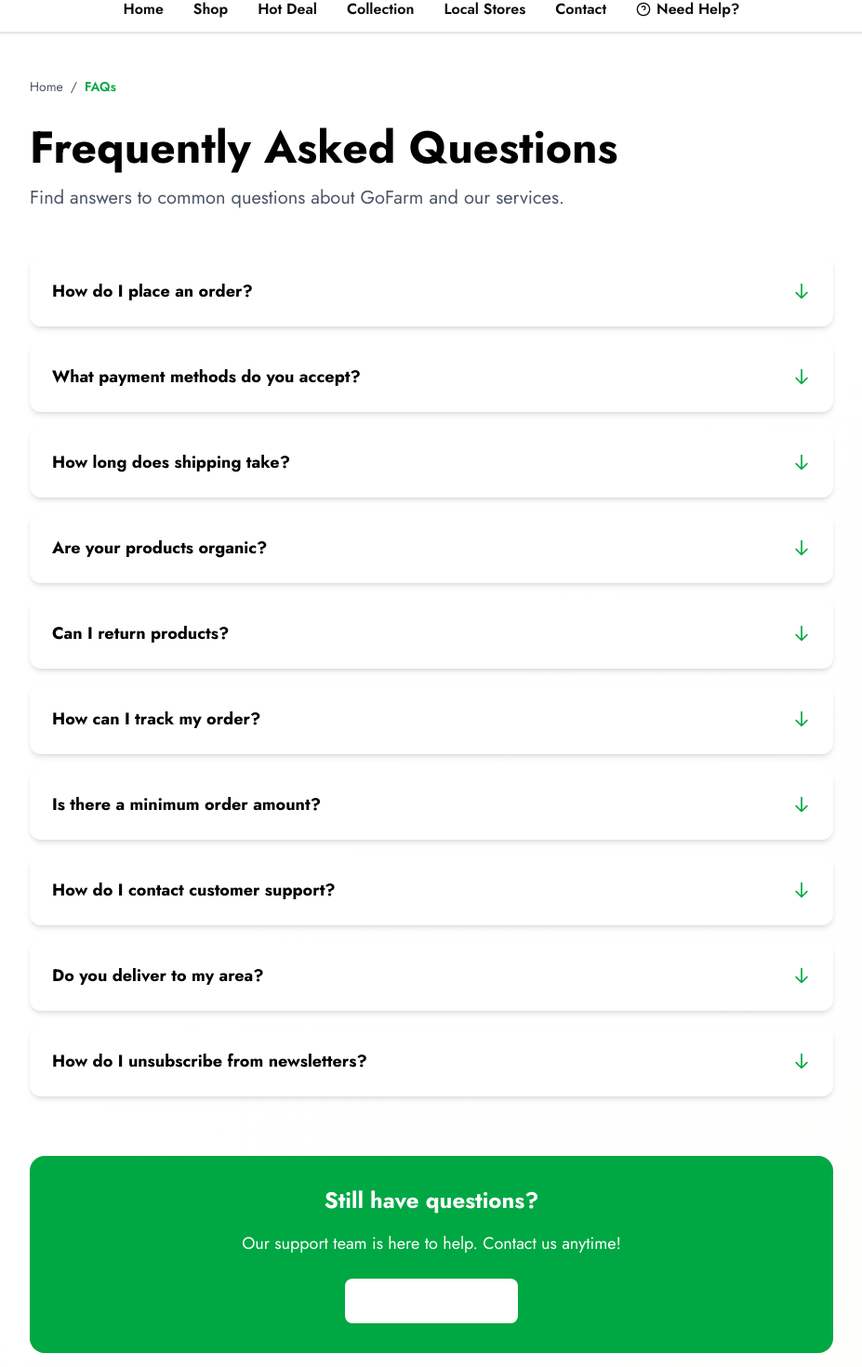
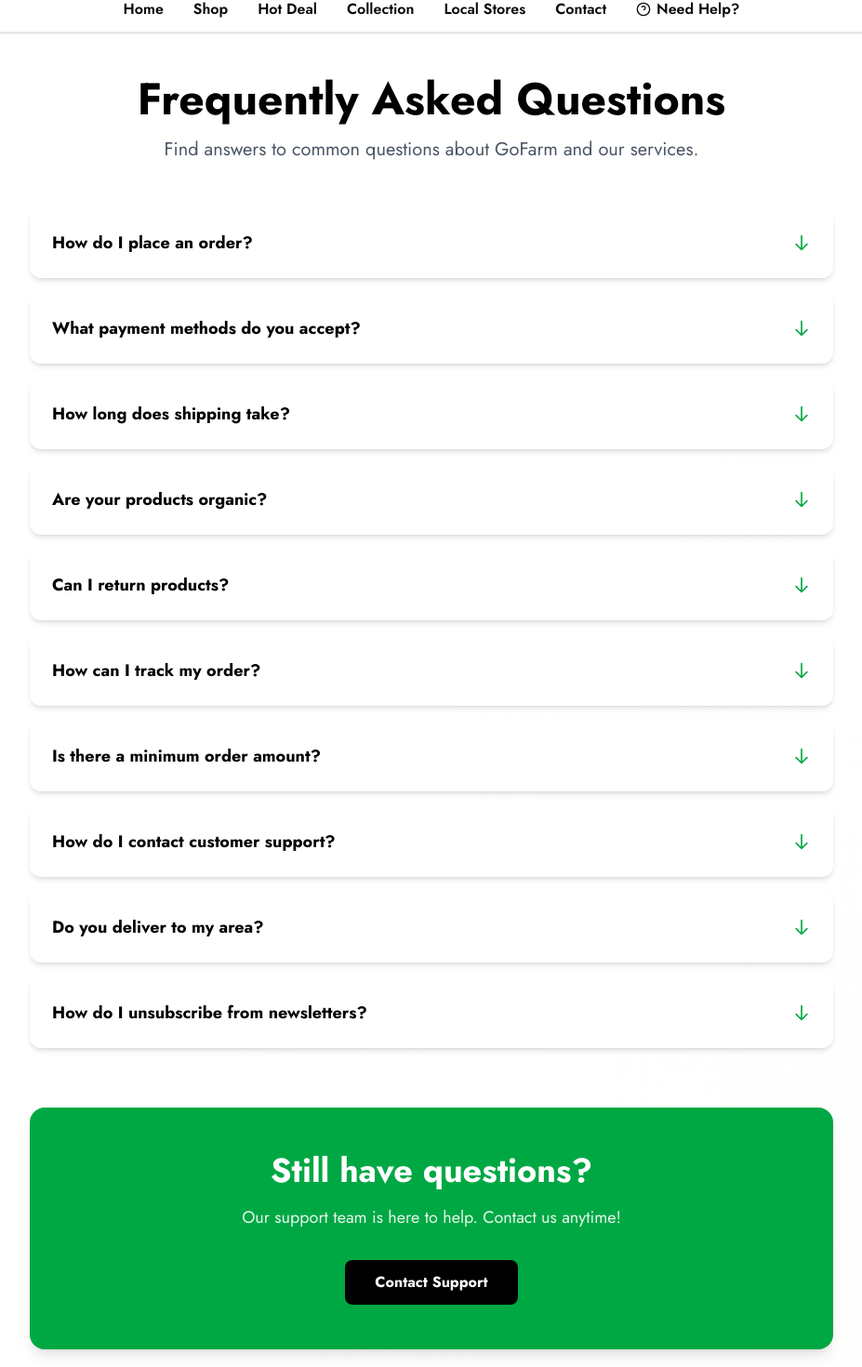
Before and after one commit to Chipboy0727/IWS_Ecommerce_Gofarm, a Next.js app: page /faqs in a window 1280 px wide. Shown: the part 139-1609 px from the top of the page at 93% size, without its empty margins (176-1103 px from the left). Built offline with nearby package versions, Linux system fonts and the light colour scheme.

Commit message:
feat: add quicklinks section

```diff
--- a/app/about/page.tsx
+++ b/app/about/page.tsx
@@ -11,12 +11,7 @@
     <>
       <main className="min-h-screen bg-linear-to-br from-white via-white to-gofarm-light-orange/10">
         <div className="max-w-7xl mx-auto px-4 py-12 md:py-16">
-          {/* Breadcrumb */}
-          <div className="flex items-center gap-2 mb-8 text-sm text-gray-600">
-            <Link href="/" className="hover:text-gofarm-green">Home</Link>
-            <span>/</span>
-            <span className="text-gofarm-green font-semibold">About Us</span>
-          </div>
+
 
           {/* Header */}
           <div className="mb-16">
--- a/app/faqs/page.tsx
+++ b/app/faqs/page.tsx
@@ -1,5 +1,4 @@
 import Link from "next/link";
-// ĐÃ XÓA: import SiteFooter from "@/components/site-footer";
 
 export const metadata = {
   title: "FAQs | GoFarm",
@@ -10,60 +9,65 @@
   const faqs = [
     {
       question: "How do I place an order?",
-      answer: "Browse our products, add items to your cart, and proceed to checkout. Enter your delivery address and payment information to complete your order."
+      answer:
+        "Browse our products, add items to your cart, and proceed to checkout. Enter your delivery address and payment information to complete your order.",
     },
     {
       question: "What payment methods do you accept?",
-      answer: "We accept credit cards (Visa, Mastercard), debit cards, digital wallets, and other payment methods displayed during checkout."
+      answer:
+        "We accept credit cards (Visa, Mastercard), debit cards, digital wallets, and other payment methods displayed during checkout.",
     },
     {
       question: "How long does shipping take?",
-      answer: "Standard shipping typically takes 2-3 business days. We also offer express delivery in select areas. Delivery time is calculated from order confirmation."
+      answer:
+        "Standard shipping typically takes 2-3 business days. We also offer express delivery in select areas. Delivery time is calculated from order confirmation.",
     },
     {
       question: "Are your products organic?",
-      answer: "Many of our products are organic and sourced directly from local farmers. Product descriptions clearly indicate whether items are organic certified."
+      answer:
+        "Many of our products are organic and sourced directly from local farmers. Product descriptions clearly indicate whether items are organic certified.",
     },
     {
       question: "Can I return products?",
-      answer: "Non-perishable items can be returned within 7 days in original condition. Fresh produce has a limited return window due to its perishable nature. Contact support for assistance."
+      answer:
+        "Non-perishable items can be returned within 7 days in original condition. Fresh produce has a limited return window due to its perishable nature. Contact support for assistance.",
     },
     {
       question: "How can I track my order?",
-      answer: "You can track your order using the tracking link sent to your email after shipment. You can also view your order status in your account dashboard."
+      answer:
+        "You can track your order using the tracking link sent to your email after shipment. You can also view your order status in your account dashboard.",
     },
     {
       question: "Is there a minimum order amount?",
-      answer: "We offer flexible ordering with no strict minimum. However, some regions may have minimum purchase requirements for delivery eligibility."
+      answer:
+        "We offer flexible ordering with no strict minimum. However, some regions may have minimum purchase requirements for delivery eligibility.",
     },
     {
       question: "How do I contact customer support?",
-      answer: "You can reach our support team via email at support@gofarm.com, call +1 (555) 123-4567, or use the contact form on our website."
+      answer:
+        "You can reach our support team via email at support@gofarm.com, call +1 (555) 123-4567, or use the contact form on our website.",
     },
     {
       question: "Do you deliver to my area?",
-      answer: "Enter your ZIP code during checkout to check delivery availability. We're constantly expanding our service areas. Contact support if your area isn't covered yet."
+      answer:
+        "Enter your ZIP code during checkout to check delivery availability. We're constantly expanding our service areas. Contact support if your area isn't covered yet.",
     },
     {
       question: "How do I unsubscribe from newsletters?",
-      answer: "Click the 'Unsubscribe' link at the bottom of any newsletter email, or go to your account settings to manage email preferences."
-    }
+      answer:
+        "Click the 'Unsubscribe' link at the bottom of any newsletter email, or go to your account settings to manage email preferences.",
+    },
   ];
 
   return (
-    <>
-      <main className="min-h-screen bg-linear-to-br from-white via-white to-gofarm-light-orange/10">
+    <main className="min-h-screen bg-gradient-to-br from-white via-white to-gofarm-light-orange/10">
       <div className="max-w-4xl mx-auto px-4 py-12 md:py-16">
-          {/* Breadcrumb */}
-          <div className="flex items-center gap-2 mb-8 text-sm text-gray-600">
-            <Link href="/" className="hover:text-gofarm-green">Home</Link>
-            <span>/</span>
-            <span className="text-gofarm-green font-semibold">FAQs</span>
-          </div>
 
         {/* Header */}
-          <div className="mb-12">
-            <h1 className="text-4xl md:text-5xl font-bold text-gofarm-black mb-4">Frequently Asked Questions</h1>
+        <div className="mb-12 text-center">
+          <h1 className="text-4xl md:text-5xl font-bold text-gofarm-black mb-4">
+            Frequently Asked Questions
+          </h1>
           <p className="text-xl text-gray-600">
             Find answers to common questions about GoFarm and our services.
           </p>
@@ -77,37 +81,60 @@
         </div>
 
         {/* CTA Section */}
-          <div className="mt-16 bg-gofarm-green text-white rounded-2xl p-8 md:p-12 text-center">
-            <h2 className="text-2xl font-bold mb-4">Still have questions?</h2>
-            <p className="text-lg mb-6">
+        <div className="mt-16 bg-gofarm-green text-white rounded-2xl p-12 text-center shadow-lg">
+          <h2 className="text-3xl md:text-4xl font-bold mb-4">
+            Still have questions?
+          </h2>
+
+          <p className="text-lg text-white/90 mb-8 max-w-2xl mx-auto">
             Our support team is here to help. Contact us anytime!
           </p>
-            <Link href="/contact" className="inline-block bg-white text-gofarm-green px-8 py-3 rounded-lg font-bold hover:bg-gray-100 transition-colors">
+
+          <Link
+            href="/contact"
+            className="inline-block bg-gofarm-black text-white px-8 py-3 rounded-lg font-bold hover:bg-gray-800 hover:scale-105 hover:shadow-xl transition-all duration-200"
+          >
             Contact Support
           </Link>
         </div>
       </div>
     </main>
-      {/* ĐÃ XÓA: <SiteFooter /> */}
-    </>
   );
 }
 
-function FAQItem({ question, answer }: { question: string; answer: string }) {
+function FAQItem({
+  question,
+  answer,
+}: {
+  question: string;
+  answer: string;
+}) {
   return (
-    <details className="bg-white rounded-xl p-6 shadow-md hover:shadow-lg transition-shadow">
+    <details className="group bg-white rounded-xl p-6 shadow-md hover:shadow-lg transition-all">
       <summary className="flex items-center justify-between cursor-pointer select-none">
-        <h3 className="text-lg font-bold text-gofarm-black">{question}</h3>
+        <h3 className="text-lg font-bold text-gofarm-black">
+          {question}
+        </h3>
+
+        {/* Icon xoay khi mở */}
         <svg
-          className="w-5 h-5 text-gofarm-green flex-shrink-0 ml-4 transition-transform"
+          className="w-5 h-5 text-gofarm-green flex-shrink-0 ml-4 transition-transform group-open:rotate-180"
           fill="none"
           stroke="currentColor"
           viewBox="0 0 24 24"
         >
-          <path strokeLinecap="round" strokeLinejoin="round" strokeWidth={2} d="M19 14l-7 7m0 0l-7-7m7 7V3" />
+          <path
+            strokeLinecap="round"
+            strokeLinejoin="round"
+            strokeWidth={2}
+            d="M19 14l-7 7m0 0l-7-7m7 7V3"
+          />
         </svg>
       </summary>
-      <p className="text-gray-600 mt-4 leading-relaxed">{answer}</p>
+
+      <p className="text-gray-600 mt-4 leading-relaxed">
+        {answer}
+      </p>
     </details>
   );
 }
--- a/app/privacy/page.tsx
+++ b/app/privacy/page.tsx
@@ -11,12 +11,7 @@
     <>
       <main className="min-h-screen bg-linear-to-br from-white via-white to-gofarm-light-orange/10">
         <div className="max-w-4xl mx-auto px-4 py-12 md:py-16">
-          {/* Breadcrumb */}
-          <div className="flex items-center gap-2 mb-8 text-sm text-gray-600">
-            <Link href="/" className="hover:text-gofarm-green">Home</Link>
-            <span>/</span>
-            <span className="text-gofarm-green font-semibold">Privacy Policy</span>
-          </div>
+
 
           {/* Header */}
           <h1 className="text-4xl md:text-5xl font-bold text-gofarm-black mb-2">Privacy Policy</h1>
--- a/app/terms/page.tsx
+++ b/app/terms/page.tsx
@@ -11,12 +11,7 @@
     <>
       <main className="min-h-screen bg-linear-to-br from-white via-white to-gofarm-light-orange/10">
         <div className="max-w-4xl mx-auto px-4 py-12 md:py-16">
-          {/* Breadcrumb */}
-          <div className="flex items-center gap-2 mb-8 text-sm text-gray-600">
-            <Link href="/" className="hover:text-gofarm-green">Home</Link>
-            <span>/</span>
-            <span className="text-gofarm-green font-semibold">Terms & Conditions</span>
-          </div>
+
 
           {/* Header */}
           <h1 className="text-4xl md:text-5xl font-bold text-gofarm-black mb-2">Terms & Conditions</h1>
```
Lines whose indentation alone changed are shown as unchanged.
